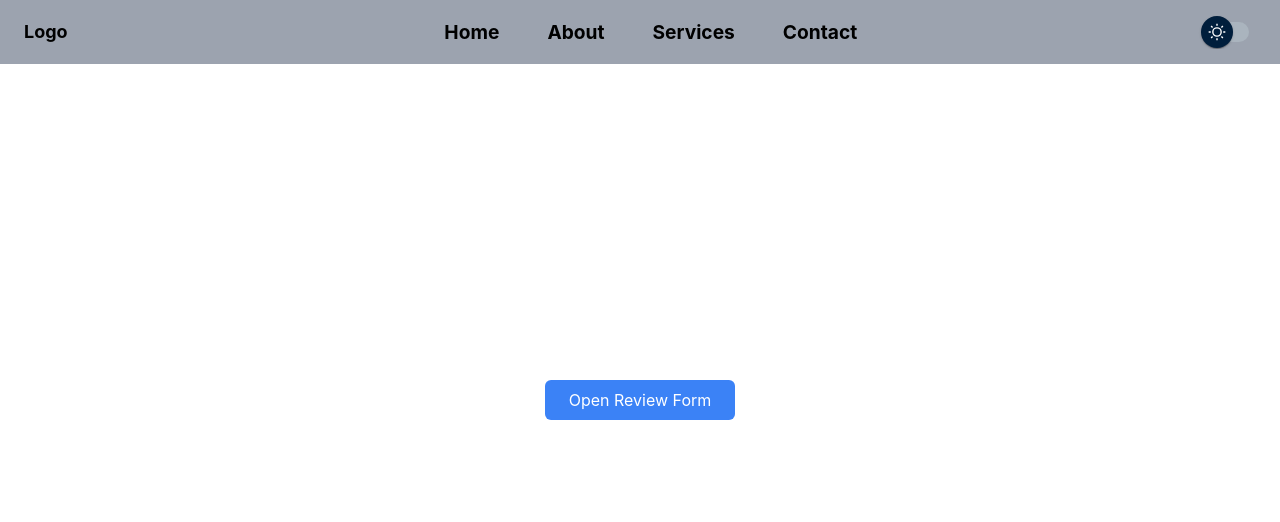
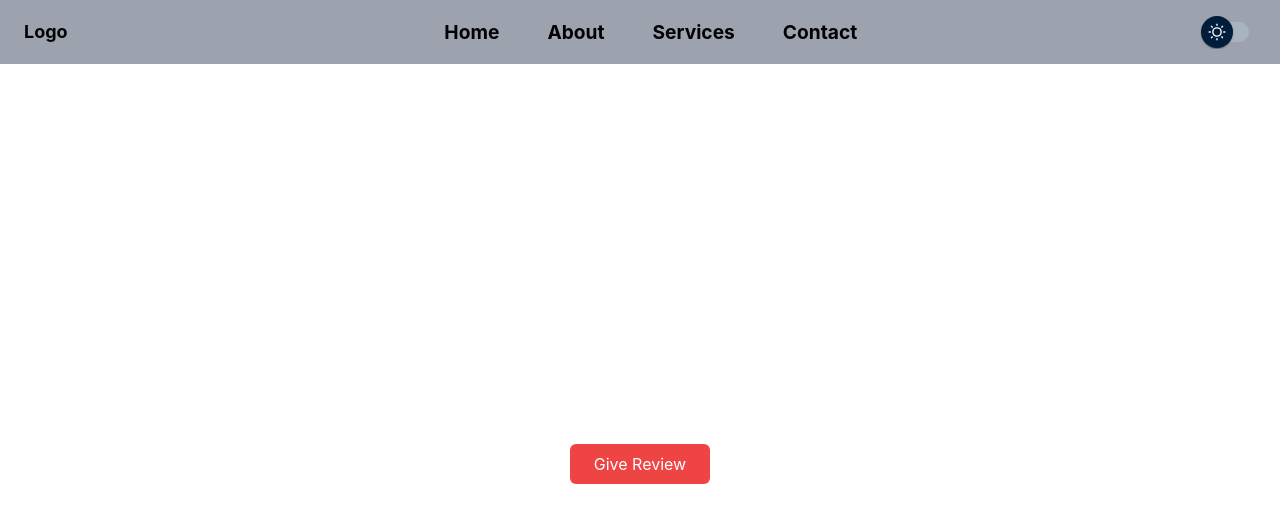
Before and after one commit to GuhaPritam/Navbar-Dark-Mode, a React (Create React App) app: page / in a window 1280 px wide. Shown: the top 522 px of the page. Built offline with nearby package versions, Linux system fonts and the light colour scheme.

Commit message:
blur is working fine

```diff
--- a/src/Component/Review/Review.js
+++ b/src/Component/Review/Review.js
@@ -33,10 +33,16 @@ const ReviewForm = () => {
     };
 
     return (
-        <div className={`fixed inset-0 flex justify-center items-center ${isFormOpen ? 'backdrop-blur-md' : ''}`}>
-            <button onClick={openForm} className="bg-blue-500 text-white px-4 py-2 rounded-md hover:bg-blue-600 focus:outline-none focus:ring focus:ring-blue-500">Open Review Form</button>
+        <div className="relative h-screen flex justify-center items-center">
             {isFormOpen && (
-                <div className="absolute top-1/2 left-1/2 transform -translate-x-1/2 -translate-y-1/2 bg-white/30  p-4 rounded-md">
+                <div className="fixed inset-0 backdrop-blur-md"></div>
+            )}
+            <div className="absolute inset-0 flex justify-center items-center">
+                {!isFormOpen && (
+                    <button onClick={openForm} className="bg-red-500 text-white px-4 py-2 rounded-md hover:bg-blue-600 focus:outline-none focus:ring focus:ring-blue-500">Give Review</button>
+                )}
+                {isFormOpen && (
+                    <div className="bg-white/30 p-4 rounded-md">
                         <h2 className="text-2xl font-semibold mb-4">Leave a Review</h2>
                         <form className="space-y-4" onSubmit={handleSubmit}>
                             <div>
@@ -55,12 +61,13 @@ const ReviewForm = () => {
                             </div>
 
                             <div>
-                            <button type="submit" className="bg-blue-500 text-white px-4 py-2 rounded-md hover:bg-blue-600 focus:outline-none focus:ring focus:ring-blue-500">Submit</button>
+                                <button type="submit" className="bg-red-500 text-white px-4 py-2 rounded-md hover:bg-blue-600 focus:outline-none focus:ring focus:ring-blue-500">Submit</button>
                             </div>
                         </form>
                     </div>
                 )}
             </div>
+        </div>
     );
 };
 
```
Lines whose indentation alone changed are shown as unchanged.
